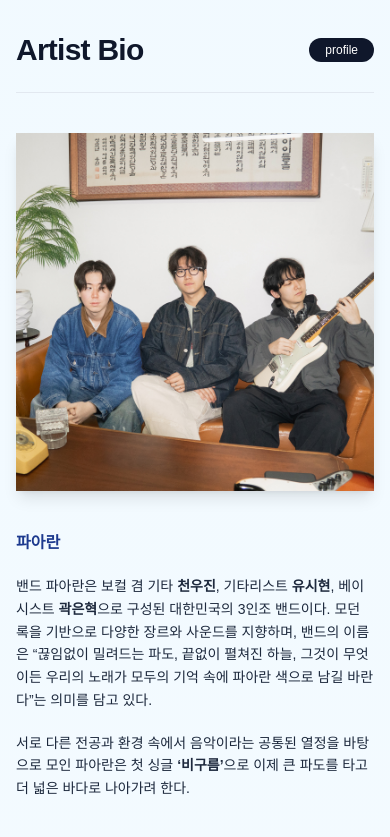
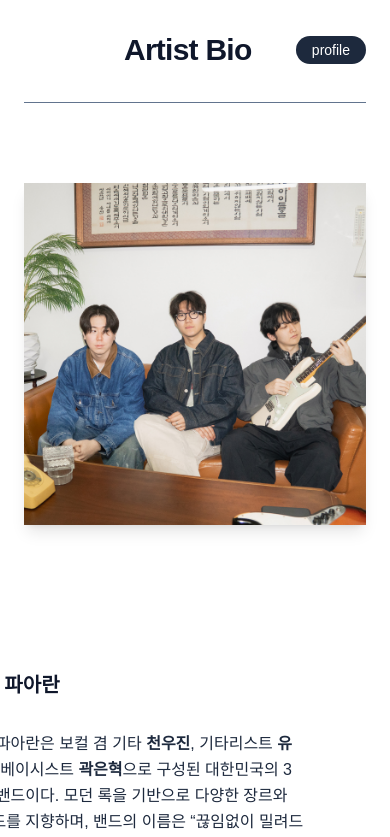
Before and after one commit to rmfn1125/paaran-epk, a Next.js app: page / in a window 390 px wide. Shown: the part 940-1777 px from the top of the page. Built offline with nearby package versions, Linux system fonts and the light colour scheme.

Commit message:
update: hero section and icon size

```diff
--- a/app/page.tsx
+++ b/app/page.tsx
@@ -16,7 +16,7 @@ const STREAMING_YT =
 
 export default function Home() {
   return (
-    <div className="min-h-screen w-full bg-gradient-to-b from-sky-50 to-white text-slate-900">
+    <div className="min-h-screen w-full bg-gradient-to-b from-sky-10 to-white text-slate-900">
       {/* --- FIXED RIGHT ICON BAR --- */}
       <div className="fixed right-6 top-1/2 -translate-y-1/2 z-50 flex flex-col gap-6">
         <a
@@ -148,6 +148,7 @@ export default function Home() {
                 @band_paaran
               </div>
 
+
               {/* 버튼 (글래스 스타일) */}
               <a
                 href={STREAMING_URL}
@@ -163,55 +164,60 @@ export default function Home() {
       {/* ================= CORE EPK CONTENT ================= */}
       <main className="w-full">
         {/* =============== ARTIST BIO (1페이지) =============== */}
+{/* ================= ARTIST BIO — FULL PAGE ================= */}
 <section
   id="bio"
-  className="min-h-screen flex flex-col justify-center py-24 px-4 md:px-8"
+  className="min-h-screen w-full py-24 px-6 md:px-12 lg:px-20"
 >
-  <div className="max-w-6xl mx-auto w-full">
-    {/* 상단 타이틀 라인 */}
-    <div className="flex items-center justify-between border-b border-slate-200 pb-6 mb-10">
-      <h3 className="text-3xl md:text-4xl font-extrabold tracking-tight text-slate-900">
+  {/* 제목 */}
+  <div className="flex items-center justify-between mb-6">
+    <h3 className="text-3xl md:text-5xl font-bold tracking-tight translate-x-[100px]">
       Artist Bio
     </h3>
-      <span className="inline-flex items-center px-4 py-1 rounded-full bg-slate-900 text-white text-xs md:text-sm">
+    <span className="px-4 py-1 text-sm rounded-full bg-slate-800 text-white">
       profile
     </span>
   </div>
 
-    {/* 메인 컨텐츠 : 왼쪽 사진 / 오른쪽 텍스트 */}
-    <div className="flex flex-col md:flex-row items-start gap-10 md:gap-16">
-      {/* 사진 */}
-      <div className="w-full md:w-[40%] flex-shrink-0">
+  {/* 가로줄 */}
+  <div className="w-full h-px bg-slate-500 mb-10 translate-y-[10px]"></div>
+
+  {/* 전체 콘텐츠 감싸는 그리드 */}
+  <div className="w-full grid grid-cols-1 lg:grid-cols-2 gap-14 lg:gap-20 items-start">
+
+    {/* LEFT PHOTO (조금 작은 버전) */}
+    <div className="w-full max-w-lg mx-auto shadow-lg overflow-hidden translate-y-[50px]">
       <img
         src="/artist-paaran.jpg"
-          alt="파아란 프로필 사진"
-          className="w-full h-auto shadow-lg object-cover"
+        alt="파아란 밴드 프로필"
+        className="w-full h-auto object-cover"
       />
     </div>
+    {/* TEXT */}
+    <div className="space-y-8 text-base md:text-lg leading-relaxed text-slate-800 -translate-x-[62px] translate-y-[140px]">
 
-      {/* 텍스트 */}
-      <div className="flex-1 space-y-5 text-slate-800">
-        <p className="text-base md:text-lg font-semibold text-blue-900">
-          파아란
+      <h4 className="text-xl md:text-2xl font-bold text-slate-900">
+      밴드 파아란
+      </h4>
+
+      <p>
+        밴드 파아란은 보컬 겸 기타 <b>천우진</b>, 기타리스트 <b>유시현</b>,
+        베이시스트 <b>곽은혁</b>으로 구성된 대한민국의 3인조 밴드이다.
+        모던 록을 기반으로 다양한 장르와 사운드를 지향하며,
+        밴드의 이름은 “끊임없이 밀려드는 파도, 끝없이 펼쳐진 하늘,
+        그것이 무엇이든 우리의 노래가 모두의 기억 속에 파아란 색으로 남길 바란다”는 의미를 담고 있다.
       </p>
 
-        <p className="text-sm md:text-base leading-relaxed">
-          밴드 파아란은 보컬 겸 기타 <b>천우진</b>, 기타리스트 <b>유시현</b>,
-          베이시스트 <b>곽은혁</b>으로 구성된 대한민국의 3인조 밴드이다.
-          모던 록을 기반으로 다양한 장르와 사운드를 지향하며, 밴드의 이름은
-          “끊임없이 밀려드는 파도, 끝없이 펼쳐진 하늘, 그것이 무엇이든 우리의
-          노래가 모두의 기억 속에 파아란 색으로 남길 바란다”는 의미를 담고 있다.
+      <p>
+        서로 다른 전공과 환경 속에서 음악이라는 공통된 열정을 바탕으로 모인 파아란은
+        첫 싱글 <b>‘비구름’</b>으로 이제 큰 파도를 타고 더 넓은 바다로 나아가려 한다.
       </p>
 
-        <p className="text-sm md:text-base leading-relaxed">
-          서로 다른 전공과 환경 속에서 음악이라는 공통된 열정을 바탕으로 모인
-          파아란은 첫 싱글 <b>‘비구름’</b>으로 이제 큰 파도를 타고 더 넓은 바다로
-          나아가려 한다.
-        </p>
-      </div>
     </div>
   </div>
 </section>
+
+
 {/* =============== BAND MEMBERS (2페이지 느낌) =============== */}
 <section
   id="members"
@@ -291,13 +297,7 @@ export default function Home() {
           id="music"
           className="relative w-full min-h-screen overflow-hidden"
         >
-          <div className="absolute inset-0">
-            <img
-              src="/epk배경.png"
-              alt="EPK background"
-              className="w-full h-full object-cover"
-            />
-          </div>
+
 
           <div className="relative max-w-6xl mx-auto px-6 md:px-10 py-24 flex flex-col justify-center gap-10">
             <div className="bg-white/85 backdrop-blur-sm rounded-3xl shadow-xl p-6 md:p-10 space-y-10">
@@ -330,7 +330,7 @@ export default function Home() {
                     담았습니다. 비가 그친 뒤에도 비가 머물던 자리처럼 계속되는
                     마음의 여운을 그려봅니다.
                   </p>
-                  <div className="text-xs md:text-sm text-slate-700 leading-relaxed bg-sky-50 border border-sky-100  p-4 max-w-md">
+                  <div className="text-xs md:text-sm text-slate-700 leading-relaxed bg-blue-20 border border-sky-100  p-4 max-w-md">
                     <p>
                       언제부턴가
                       <br />
@@ -399,14 +399,6 @@ export default function Home() {
   id="videos"
   className="relative w-full min-h-screen overflow-hidden flex flex-col justify-center gap-8 py-24"
 >
-  {/* 전체 배경 */}
-  <div className="absolute inset-0">
-    <img
-      src="/epk배경.png"
-      alt="EPK background"
-      className="w-full h-full object-cover"
-    />
-  </div>
 
   {/* 콘텐츠 */}
   <div className="relative max-w-4xl mx-auto px-6 flex flex-col gap-8">
@@ -417,7 +409,8 @@ export default function Home() {
 
     <p className="text-base md:text-lg text-slate-700 max-w-2xl">
       인스타그램 릴 형식으로 제작된 파아란의 첫 번째 싱글 [비구름]의
-      비주얼라이저 &amp; 리릭 비디오입니다.
+      Visualizer &amp; Lyric Video
+      <br />
       아래 썸네일을 클릭하면 인스타그램 릴로 이동합니다.
     </p>
 
@@ -460,13 +453,6 @@ export default function Home() {
           id="photos"
           className="relative w-full min-h-screen overflow-hidden"
         >
-          <div className="absolute inset-0">
-            <img
-              src="/epk배경.png"
-              alt="EPK background"
-              className="w-full h-full object-cover"
-            />
-          </div>
 
           <div className="relative max-w-6xl mx-auto px-6 md:px-10 py-24 flex flex-col justify-center gap-8">
             <div className="bg-white/85 backdrop-blur-sm rounded-3xl shadow-xl p-6 md:p-10 space-y-6">
@@ -514,16 +500,10 @@ export default function Home() {
           id="contact"
           className="relative w-full min-h-screen overflow-hidden"
         >
-          <div className="absolute inset-0">
-            <img
-              src="/epk배경.png"
-              alt="EPK background"
-              className="w-full h-full object-cover"
-            />
-          </div>
+
 
           <div className="relative max-w-6xl mx-auto px-6 md:px-10 py-24 flex flex-col justify-center">
-            <div className="bg-white/90 backdrop-blur-sm rounded-3xl shadow-xl p-6 md:p-10 space-y-10">
+            <div className="bg-white/90 backdrop-blur-sm  shadow-xl p-6 md:p-10 space-y-10">
               <h3 className="text-xl md:text-3xl font-semibold tracking-tight border-l-4 border-blue-500 pl-3">
                 Contact
               </h3>
```
Lines whose indentation alone changed are shown as unchanged.
